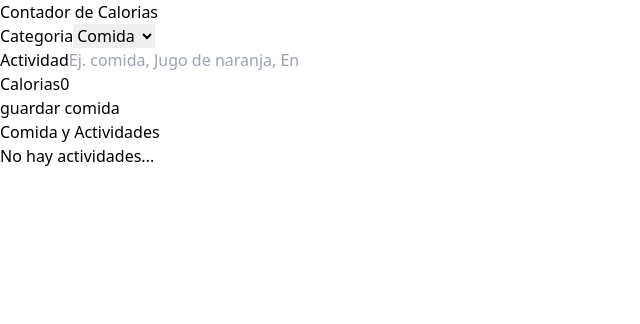
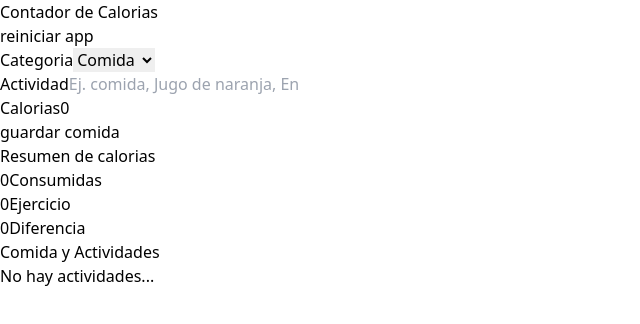
Before and after one commit to malopez19/calorie-tracker, a React (Vite) app: page / in a window 1280 px wide. Shown: the top 324 px of the page, without its empty margins (0-640 px from the left). Built offline with nearby package versions, Linux system fonts and the light colour scheme.

Commit message:
create component display for calories

```diff
--- a/src/App.tsx
+++ b/src/App.tsx
@@ -1,7 +1,8 @@
-import { useReducer, useEffect } from "react"
+import { useReducer, useEffect, useMemo } from "react"
 import Form from "./components/Form"
 import { activityReducer, initialState } from "./reducers/activity-reducer"
 import ActivityList from "./components/ActivityList"
+import CalorieTracker from "./components/CalorieTracker"
 
 function App() {
 
@@ -11,13 +12,23 @@ function App() {
     localStorage.setItem('activities', JSON.stringify(state.activities))
   }, [state.activities])
 
+  const canRestartApp = () => useMemo(() => state.activities.length, [state.activities])
+
   return (
     <>
       <header className="bg-lime-600 py-3">
-          <div className="max-w-4xl mx-auto flex justify-center">
+          <div className="max-w-4xl mx-auto flex justify-between items-center">
             <h1 className="text-center text-lg font-bold text-white uppercase">
               Contador de Calorias
             </h1>
+
+            <button
+              onClick={() => dispatch({ type: 'RESTART_APP' })}
+              className="bg-gray-800 hover:bg-gray-900 p-2 font-bold uppercase text-white cursor-pointer rounded-lg text-sm disabled:opacity-10"
+              disabled={!canRestartApp()}
+            >
+              reiniciar app
+            </button>
           </div>
       </header>
 
@@ -29,6 +40,15 @@ function App() {
           />
         </div>
       </section>
+
+      <section className="bg-gray-800 py-10">
+        <div className="max-w-4xl mx-auto">
+          <CalorieTracker
+            activities={state.activities}
+          />
+        </div>
+      </section>
+
       <section className="p-10 mx-auto max-w-4xl">
         <ActivityList
           activities={state.activities}
--- a/src/components/ActivityList.tsx
+++ b/src/components/ActivityList.tsx
@@ -24,7 +24,7 @@ export default function ActivityList({ activities, dispatch }: ActivityListProps
       {isEmpty ?
         <p className='text-2xl text-center my-5'>No hay actividades...</p> :
         activities.map(activity => (
-          <div key={activity.id} className="px-5 py-10 mt-5 flex justify-between">
+          <div key={activity.id} className="px-5 py-10 mt-5 flex justify-between shadow-md">
               <div className="space-y-2 relative">
                 <p className={`absolute -top-8 -left-8 px-10 py-2 text-white uppercase font-bold
                   ${activity.category === 1 ? 'bg-lime-500' : 'bg-orange-500'}`}>
--- /dev/null
+++ b/src/components/CalorieDisplay.tsx
@@ -0,0 +1,14 @@
+type CalorieDisplayProps={
+  calories: number,
+  text: string
+}
+export default function CalorieDisplay({calories, text}: CalorieDisplayProps) {
+  return (
+    <p className="text-white font-bold rounded-full grid grid-cols-1 gap-3 text-center">
+      <span className="font-black text-6xl text-orange">
+        {calories}
+      </span>
+      {text}
+    </p>
+  )
+}
--- /dev/null
+++ b/src/components/CalorieTracker.tsx
@@ -0,0 +1,42 @@
+import { useMemo } from "react"
+import type { Activity } from "../types"
+import CalorieDisplay from "./CalorieDisplay"
+
+type calorieTrackerProps = {
+  activities: Activity[]
+}
+
+export default function CalorieTracker({activities} : calorieTrackerProps) {
+
+  //contadores
+  const caloriesConsumed = useMemo(() => activities.reduce((total, activity) => activity.category === 1 ? total + activity.calories : total, 0), [activities])
+
+  const caloriesBurned = useMemo(() => activities.reduce((total, activity) => activity.category === 2 ? total + activity.calories : total, 0), [activities])
+
+  const netCalories = useMemo(() => caloriesConsumed - caloriesBurned , [activities])
+
+
+
+  return (
+    <>
+      <h2 className="text-4xl font-black text-white text-center">
+        Resumen de calorias
+      </h2>
+
+      <div className="flex flex-col items-center md:flex-row md: justify-between gap-5">
+        <CalorieDisplay
+          calories={caloriesConsumed}
+          text="Consumidas"
+        />
+        <CalorieDisplay
+          calories={caloriesBurned}
+          text="Ejercicio"
+        />
+        <CalorieDisplay
+          calories={netCalories}
+          text="Diferencia"
+        />
+      </div>
+    </>
+  )
+}
--- a/src/reducers/activity-reducer.ts
+++ b/src/reducers/activity-reducer.ts
@@ -3,7 +3,8 @@ import { Activity } from "../types";
 export type ActivityActions =
 {type: 'SAVE_ACTIVITY', payload: { newActivity : Activity}} |
 {type: 'SET_ACTIVEID', payload: { id : Activity['id']}} |
-{type: 'DELETE_ACTIVITY', payload: { id : Activity['id']}}
+{type: 'DELETE_ACTIVITY', payload: { id : Activity['id']}} |
+{type: 'RESTART_APP'}
 
 export type ActivityState={
   activities: Activity[],
@@ -52,5 +53,11 @@ export const activityReducer = (state : ActivityState = initialState, action : A
     }
   }
 
+  if(action.type === 'RESTART_APP'){
+    return {
+      activities: [],
+      activeId: ''
+    }
+  }
   return state
 }
```
